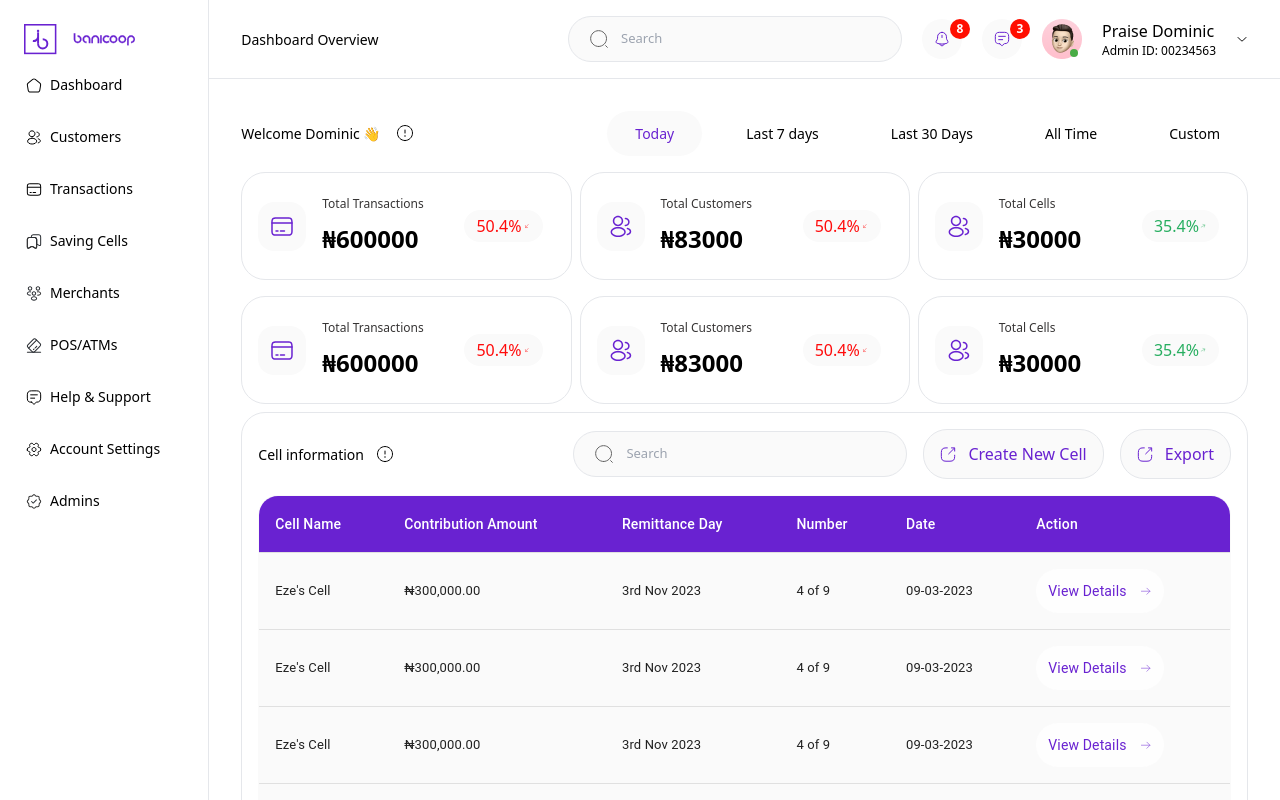
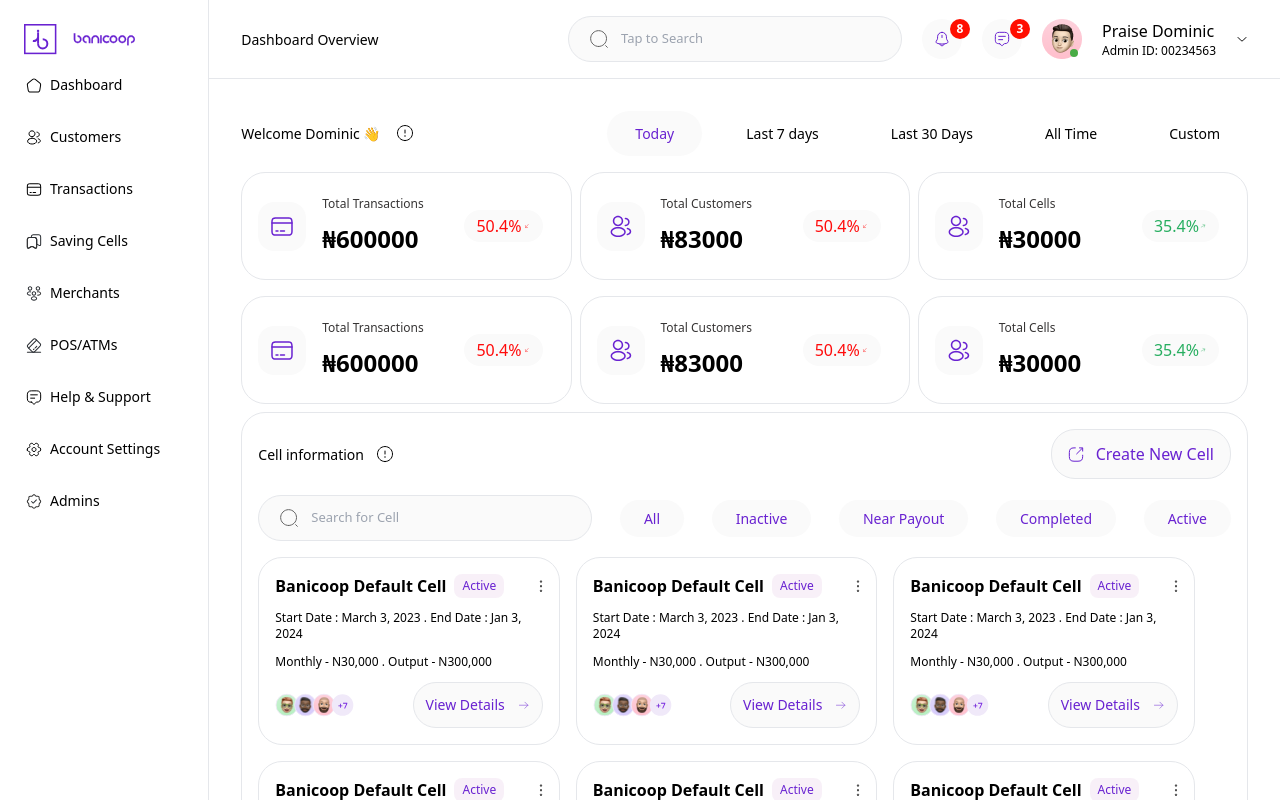
Before and after one commit to Banicoop/admin, a React (Create React App) app: page /cells in a window 1280 px wide. Shown: the top 800 px of the page. Built offline with nearby package versions, Linux system fonts and the light colour scheme.

Commit message:
cell redesign

```diff
--- a/src/components/Navbar.tsx
+++ b/src/components/Navbar.tsx
@@ -7,11 +7,7 @@
       <h1 className='text-[#000] text-[14px]'>Dashboard Overview</h1>
 
       <div className="flex items-center gap-5">
-        <Search onClick={() => {}}/>
-        {/* <div className="flex items-center border-[1px] rounded-full px-5 py-3 gap-3 bg-[#fafafa]">
-          <img src="/search.svg" alt="" className="" />
-          <input type="text" className="w-[260px] outline-none bg-inherit text-[13px]" placeholder='Search' />
-        </div> */}
+        <Search onClick={() => {}}  placeholder='Tap to Search'/>
 
         <div className="flex p-3 rounded-full bg-[#fafafa] relative cursor-pointer">
           <img src="/notification.svg" alt="" className="" />
--- a/src/components/Search.tsx
+++ b/src/components/Search.tsx
@@ -1,14 +1,15 @@
 import React, { FC, MouseEventHandler } from 'react';
 
 type ISearch = {
-  onClick: MouseEventHandler<HTMLDivElement>
+  onClick: MouseEventHandler<HTMLDivElement>;
+  placeholder: string;
 }
 
-const Search:FC<ISearch> = ({onClick}) => {
+const Search:FC<ISearch> = ({onClick, placeholder}) => {
   return (
     <div className="flex items-center border-[1px] rounded-full px-5 py-3 gap-3 bg-[#fafafa]" onClick={onClick}>
       <img src="/search.svg" alt="" className="" />
-      <input type="text" className="w-[260px] outline-none bg-inherit text-[13px]" placeholder='Search' />
+      <input type="text" className="w-[260px] outline-none bg-inherit text-[13px]" placeholder={placeholder} />
     </div>
   )
 }
--- /dev/null
+++ b/src/components/buttons/Btn.tsx
@@ -0,0 +1,19 @@
+import React, { FC } from 'react'
+
+type IBtn = {
+  activeItem: any;
+  onClick: any;
+  label: string;
+}
+
+const Btn:FC<IBtn> = ({ activeItem, onClick, label }) => {
+  return (
+    <span
+    onClick={onClick}
+    className={`py-2 px-6 rounded-3xl text-[14px] cursor-pointer ${activeItem ? 'bg-bgR text-bgPurple' : 'hover:bg-bgR hover:text-bgPurple'}`}>
+      {label}
+    </span>
+  )
+}
+
+export default Btn;
--- a/src/components/buttons/ContinueBtn.tsx
+++ /dev/null
@@ -1,11 +0,0 @@
-import React from 'react'
-// import { Link } from 'react-router-dom';
-
-const ContinueBtn = () => {
-  return (
-    <div className="">Link</div>
-    // <Link to={url}>ContinueBtn</Link>
-  )
-}
-
-export default ContinueBtn;
--- a/src/components/buttons/ExportBtn.tsx
+++ b/src/components/buttons/ExportBtn.tsx
@@ -20,8 +20,8 @@
 
 export const ActionBtn:FC<Itext> = ({text, onClick }) => {
     return(
-        <div onClick={onClick}  className="bg-[#fefefe] text-bgPurple flex gap-3 w-max items-center cursor-pointer rounded-3xl p-3 self-start">
-            <span className="text-sm">View Details</span>
+        <div onClick={onClick}  className="bg-bgR text-bgPurple border-[1px] flex gap-3 w-max items-center cursor-pointer rounded-3xl p-3 self-start">
+            <span className="text-sm">{text}</span>
             <img src="/arrow-next.svg" alt="" className="" />
         </div >
 
--- a/src/pages/cells/CellDetails.tsx
+++ b/src/pages/cells/CellDetails.tsx
@@ -46,7 +46,7 @@
             <Info text="Eze's Cell" text2='In Progress' details/>
 
             <div className="flex items-center gap-4">
-              <Search onClick={() => {}}/>
+              <Search onClick={() => {}}  placeholder='Search for Cell'/>
               <ExportBtn text='Edit Cell Information' onClick={() => setOpen(true)}/>
               <ExportBtn text='Export' onClick={() => {}}/>
             </div>
--- a/src/pages/cells/Cells.tsx
+++ b/src/pages/cells/Cells.tsx
@@ -5,6 +5,9 @@
 import BasicTable from '../../components/tables/BasicTable';
 import { useNavigate } from 'react-router-dom';
 import CreateCell from '../../sections/cells/CreateCell';
+import Btn from '../../components/buttons/Btn';
+import CellCard from '../../sections/cells/CellCard';
+
 
 
 const headcells = [
@@ -35,6 +38,25 @@
 ]
 
 
+const list = [
+  {
+      label: 'All'
+  },
+  {
+      label: 'Inactive'
+  },
+  {
+      label: 'Near Payout'
+  },
+  {
+      label: 'Completed'
+  },
+  {
+      label: 'Active'
+  },
+]
+
+
 const Cells = () => {
 
   const navigate = useNavigate();
@@ -43,6 +65,7 @@
     navigate(':id');
   };
 
+  const [activeItem, setActiveItem] = useState('All');
   const [openModal, setOpenModal] = useState(false);
 
   return (
@@ -51,14 +74,26 @@
         <div className='flex flex-col border-[1px] rounded-3xl gap-4 p-4 w-full'>
           <div className="flex justify-between items-center w-full">
             <Info text='Cell information'/>
+            <ExportBtn text='Create New Cell' onClick={() => setOpenModal(true)}/>
+          </div>
+          <div className="flex items-center justify-between">
+              <Search onClick={() => {}} placeholder='Search for Cell'/>
+              {list.map((i) => (
+                <Btn onClick={() => setActiveItem(i.label)} activeItem={activeItem} label={i.label} key={i.label}/>
+              ))
+              }
+          </div>
 
-            <div className="flex items-center gap-4">
-              <Search onClick={() => {}}/>
-              <ExportBtn text='Create New Cell' onClick={() => setOpenModal(true)}/>
-              <ExportBtn text='Export' onClick={() => {}}/>
-            </div>
+          <div className="flex flex-col md:flex-row md:flex-wrap gap-4 w-full">
+            <CellCard/>
+            <CellCard/>
+            <CellCard/>
+            <CellCard/>
+            <CellCard/>
+            <CellCard/>
           </div>
-          <BasicTable headcells={headcells} tableData={tableData} onNavigate={handleNavigate}/>
+
+          {/* <BasicTable headcells={headcells} tableData={tableData} onNavigate={handleNavigate}/> */}
         </div>
       </div>
       <CreateCell open={openModal} onClick={() => setOpenModal(false)} onClose={() => setOpenModal(false)}/>
--- /dev/null
+++ b/src/redux/slice/cellSlice.ts
@@ -0,0 +1,4 @@
+import { createAsyncThunk, createSlice } from "@reduxjs/toolkit";
+// import SERVER from "../../utils/server";
+// import { toast } from "react-toastify";
+// import { toastOptions } from "../../utils/toastOptions";
--- /dev/null
+++ b/src/sections/cells/CellCard.tsx
@@ -0,0 +1,28 @@
+import React from 'react';
+import { ActionBtn } from '../../components/buttons/ExportBtn';
+
+
+const CellCard = () => {
+  return (
+    <div className='flex flex-col gap-3 p-4 border-[1px] rounded-3xl w-full sm:w-[48%] md:w-[31%]'>
+        <div className="flex justify-between">
+            <div className="flex gap-2">
+                <h1 className='font-semibold '>Banicoop Default Cell</h1>
+                <span className="px-2 py-1 rounded-lg bg-[#8000800f] text-xs text-bgPurple">Active</span>
+            </div>
+            <img src="/morevert.svg" alt="" className="" />
+        </div>
+      <div className="flex flex-col w-full gap-3">
+            <span className="text-xs">Start Date : March 3, 2023 . End Date : Jan 3, 2024</span>
+            <span className="text-xs">Monthly - N30,000 . Output - N300,000</span>
+      </div>
+
+      <div className="flex justify-between w-full">
+        <img src="/morepic.svg" alt="" className="" />
+        <ActionBtn text='View Details'/>
+      </div>
+    </div>
+  )
+}
+
+export default CellCard;
```
Also changed, not shown: public/morepic.svg (added), public/morevert.svg (added).
